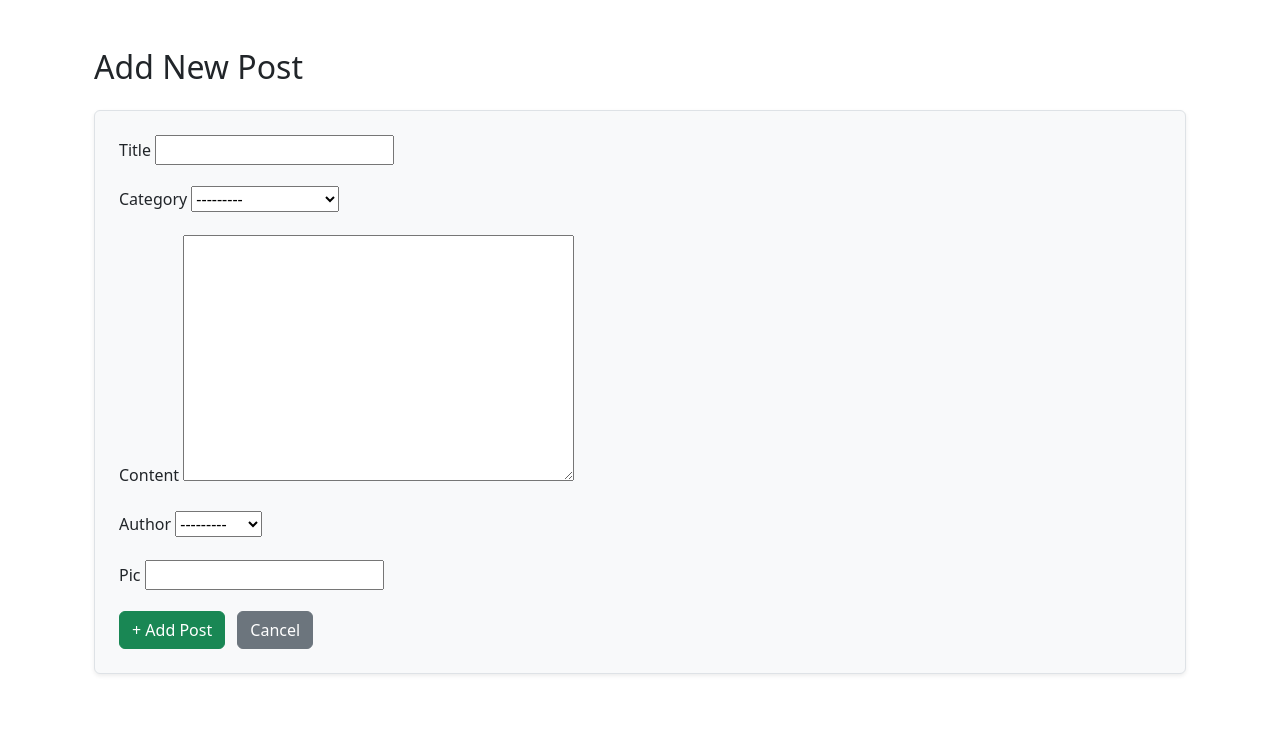
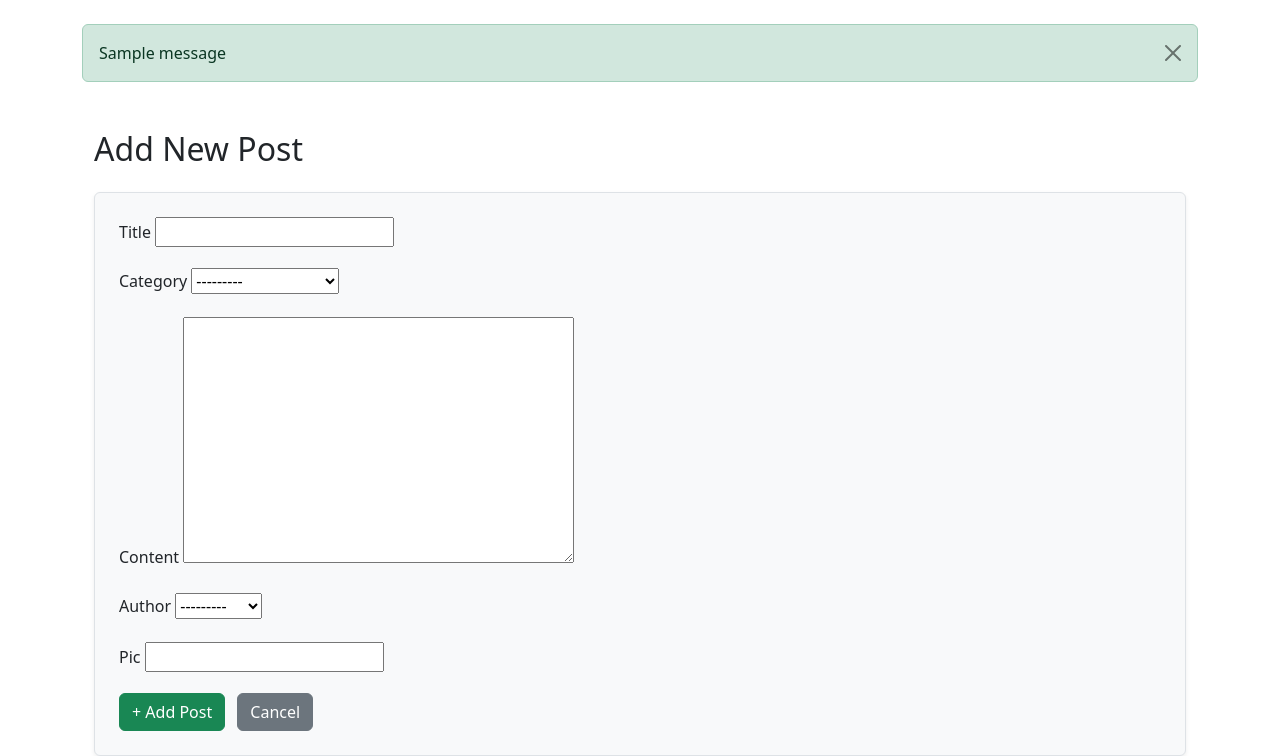
Before and after one commit to abdallah-9a/django, a Django app: page /manage/post/add in a window 1280 px wide. Shown: the part 56-812 px from the top of the page. Before the commit the page ends 731 px from the top, so only its background shows below. Run offline with Django 3.2, Linux system fonts and the light colour scheme; data comes from the database, SQL or seed files in the repository; tables that the repository leaves empty hold one stand-in row (values such as "Sample post"); one stand-in notice (Sample message) is shown; parts of the project's set-up code (start-up, migrations or seed data) failed here and were passed over.

Commit message:
Display message when subscription or unsubscription

```diff
--- a/blog/templates/base.html
+++ b/blog/templates/base.html
@@ -14,7 +14,19 @@
     {% include "header.html" %}
 
     <div class="container mt-4">
-      {% block page_content %}{% endblock page_content %}
+      <!-- Display messages -->
+      {% if messages %} {% for message in messages %}
+      <div
+        class="alert alert-{{ message.tags|default:'info' }} alert-dismissible fade show"
+        role="alert">
+        {{ message }}
+        <button
+          type="button"
+          class="btn-close"
+          data-bs-dismiss="alert"
+          aria-label="Close"></button>
+      </div>
+      {% endfor %} {% endif %} {% block page_content %}{% endblock page_content%}
     </div>
 
     <script src="https://cdn.jsdelivr.net/npm/bootstrap@5.3.0/dist/js/bootstrap.bundle.min.js"></script>
```
